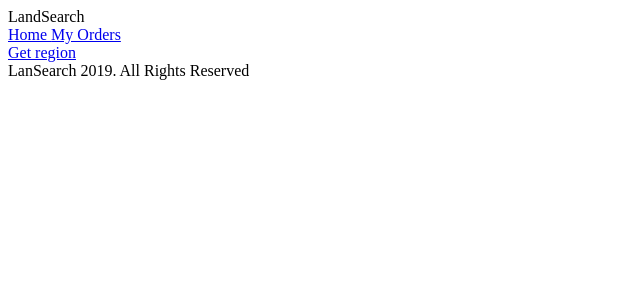
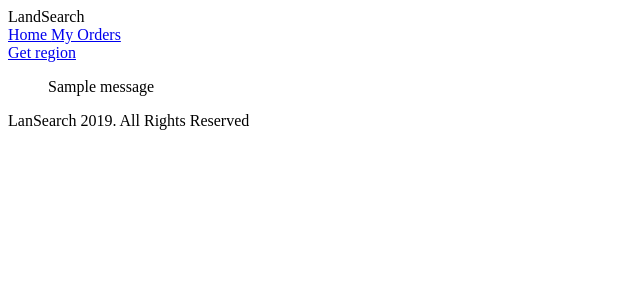
Before and after one commit to AntLouiz/LandSearch, a Django app: template frontend/templates/base.html in a window 1280 px wide. Shown: the top 300 px of the page, without its empty margins (0-640 px from the left). Run offline with Django 3.2, Linux system fonts and the light colour scheme; the template is opened without the code that fills it, so the values that code supplies are empty; tables that the repository leaves empty hold one stand-in row (values such as "Sample post"); one stand-in notice (Sample message) is shown; style sheets or scripts are compiled from the project's sources; some libraries are stand-ins or nearby versions.

Commit message:
success message added to a new order

```diff
--- a/frontend/templates/base.html
+++ b/frontend/templates/base.html
@@ -20,6 +20,18 @@
 </head>
 <body>
 	{% include "menu.html" %}
+    {% if messages %}
+        <ul class="messages">
+        {% for message in messages %}
+            <div class="ui message {{message.tags}}">
+              <i class="close icon"></i>
+              <div class="header">
+                  {{message}}
+              </div>
+            </div>
+        {% endfor %}
+        </ul>
+    {% endif %}
 	<main id="{{ view.title|slugify }}">
 		{% block content %}{% endblock content %}
 	</main>
```
Also changed, not shown: backend/core/views.py (+8 -2 lines).
